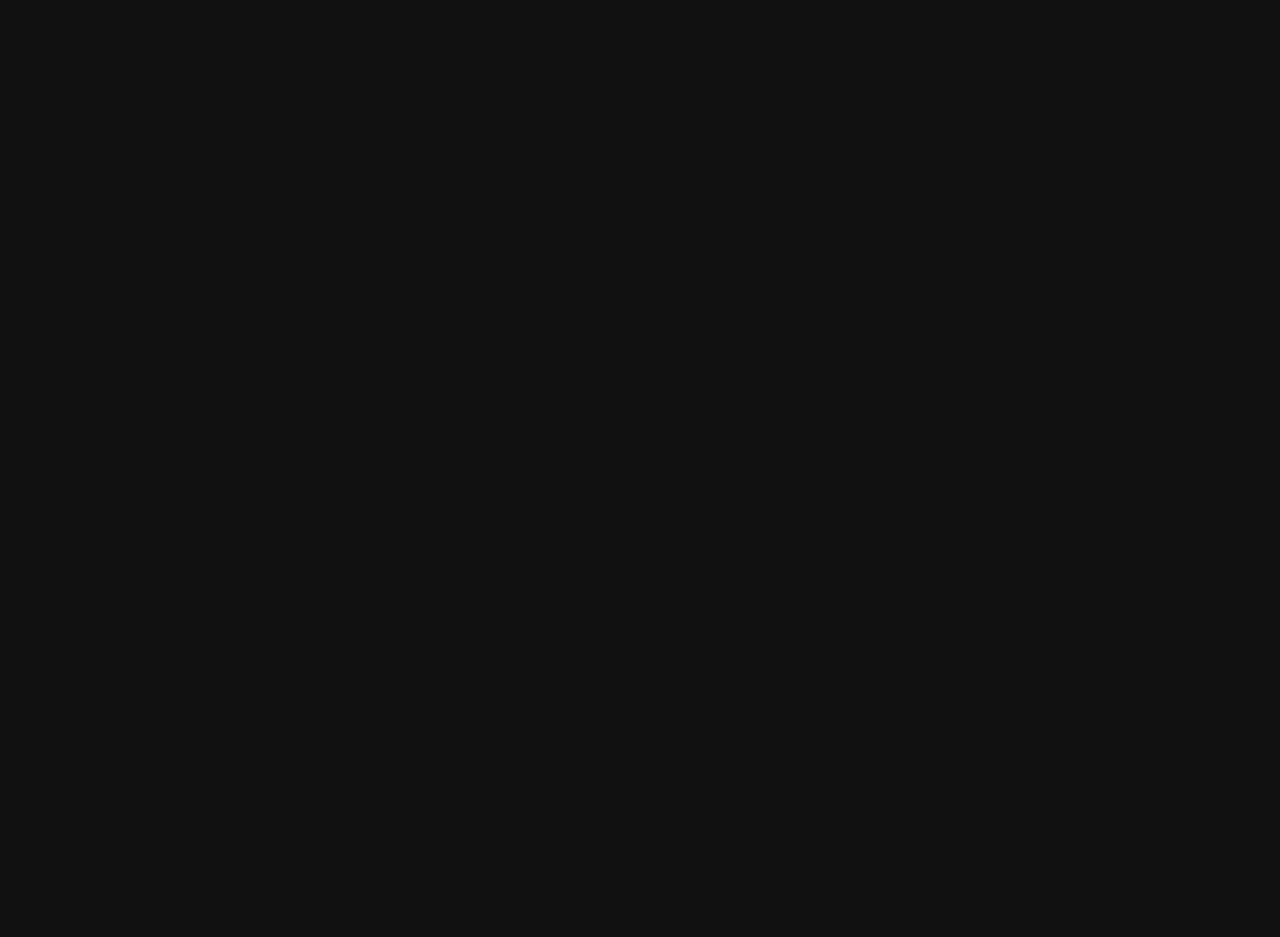
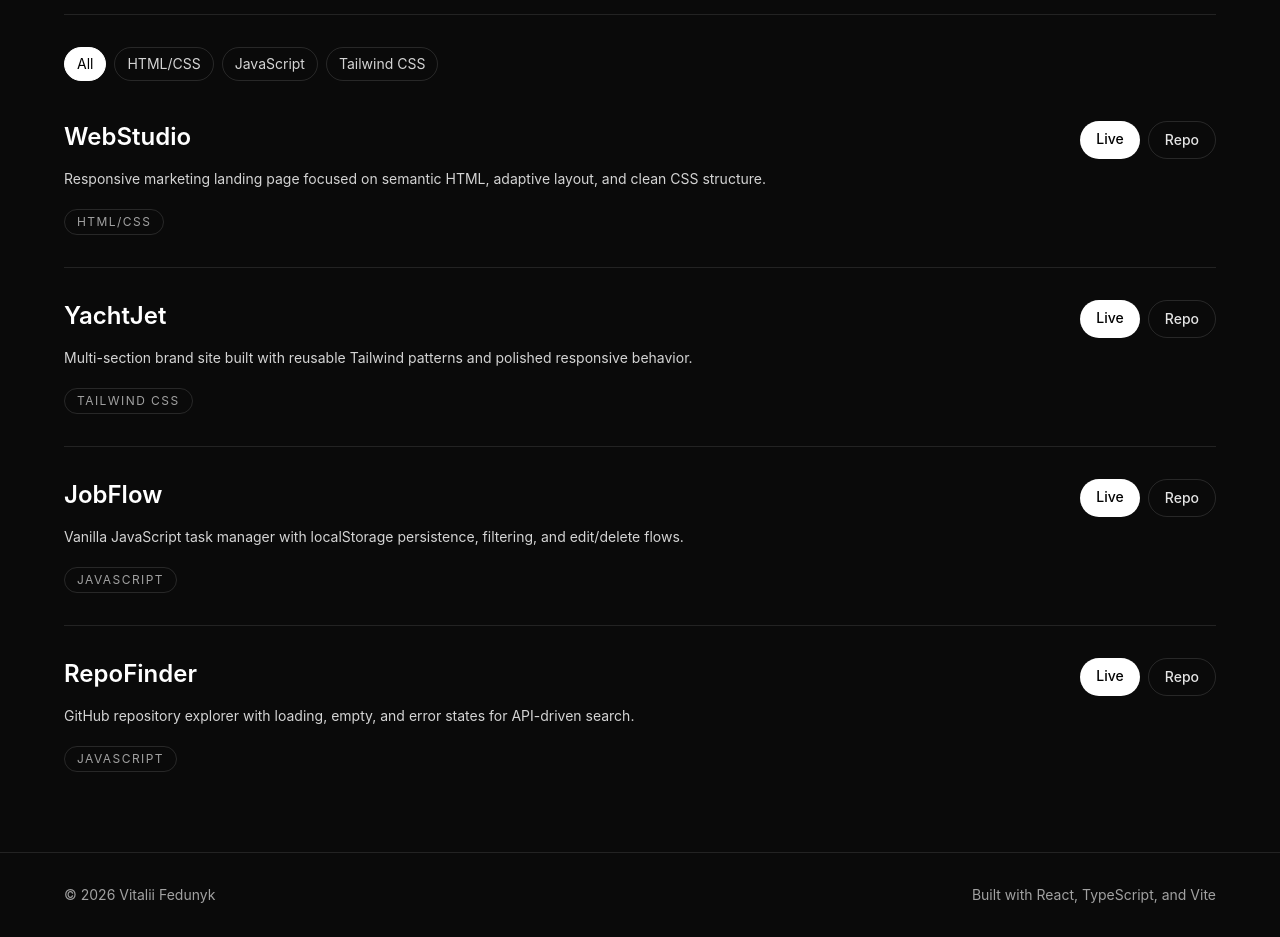
Before and after one commit to vitaliifedunyk/portfolio, a React (Vite) app: page / in a window 1280 px wide. Shown: the part 1471-2408 px from the top of the page. Before the commit the page ends 1438 px from the top, so only its background shows below. Built offline with nearby package versions, Linux system fonts and the light colour scheme.

Commit message:
feat: add Projects section with category filters

```diff
--- a/src/App.tsx
+++ b/src/App.tsx
@@ -1,4 +1,11 @@
-import { AboutOverlay, Footer, Hero, Navbar, Section } from './components';
+import {
+  AboutOverlay,
+  Footer,
+  Hero,
+  Navbar,
+  ProjectsOverlay,
+  Section,
+} from './components';
 
 function App() {
   return (
@@ -9,6 +16,9 @@ function App() {
         <Section id="about" title="About">
           <AboutOverlay />
         </Section>
+        <Section id="projects" title="Projects">
+          <ProjectsOverlay />
+        </Section>
         <Footer />
       </main>
     </div>
--- a/src/components/common/Navbar.tsx
+++ b/src/components/common/Navbar.tsx
@@ -8,6 +8,9 @@ export function Navbar() {
         <nav className="flex items-center gap-5 text-sm text-neutral-300">
           <a href="#about" className="transition-colors hover:text-white">
             About
+          </a>
+          <a href="#projects" className="transition-colors hover:text-white">
+            Projects
           </a>
           <a
             href="mailto:vitaliifedunyk.dev@gmail.com"
--- /dev/null
+++ b/src/components/features/ProjectsOverlay.tsx
@@ -0,0 +1,177 @@
+import { useMemo, useState } from 'react';
+import { motion } from 'framer-motion';
+
+type ProjectTrack = 'html-css' | 'javascript' | 'tailwindcss';
+
+type Project = {
+  id: number;
+  title: string;
+  description: string;
+  technologies: string[];
+  liveUrl: string;
+  githubUrl: string;
+  tracks: ProjectTrack[];
+};
+
+type ProjectFilter = 'all' | ProjectTrack;
+
+const projects: Project[] = [
+  {
+    id: 1,
+    title: 'WebStudio',
+    description:
+      'Responsive marketing landing page focused on semantic HTML, adaptive layout, and clean CSS structure.',
+    technologies: ['HTML/CSS'],
+    liveUrl: 'https://vitaliifedunyk.github.io/goit-markup-hw-06/',
+    githubUrl: 'https://github.com/vitaliifedunyk/goit-markup-hw-06',
+    tracks: ['html-css'],
+  },
+  {
+    id: 2,
+    title: 'YachtJet',
+    description:
+      'Multi-section brand site built with reusable Tailwind patterns and polished responsive behavior.',
+    technologies: ['Tailwind CSS'],
+    liveUrl: 'https://vitaliifedunyk.github.io/yachtjet/',
+    githubUrl: 'https://github.com/vitaliifedunyk/yachtjet',
+    tracks: ['tailwindcss'],
+  },
+  {
+    id: 3,
+    title: 'JobFlow',
+    description:
+      'Vanilla JavaScript task manager with localStorage persistence, filtering, and edit/delete flows.',
+    technologies: ['JavaScript'],
+    liveUrl: 'https://vitaliifedunyk.github.io/jobflow/',
+    githubUrl: 'https://github.com/vitaliifedunyk/jobflow',
+    tracks: ['javascript'],
+  },
+  {
+    id: 4,
+    title: 'RepoFinder',
+    description:
+      'GitHub repository explorer with loading, empty, and error states for API-driven search.',
+    technologies: ['JavaScript'],
+    liveUrl: 'https://vitaliifedunyk.github.io/repofinder/',
+    githubUrl: 'https://github.com/vitaliifedunyk/repofinder',
+    tracks: ['javascript'],
+  },
+];
+
+const filters: Array<{ id: ProjectFilter; label: string }> = [
+  { id: 'all', label: 'All' },
+  { id: 'html-css', label: 'HTML/CSS' },
+  { id: 'javascript', label: 'JavaScript' },
+  { id: 'tailwindcss', label: 'Tailwind CSS' },
+];
+
+const containerVariants = {
+  hidden: { opacity: 0 },
+  visible: {
+    opacity: 1,
+    transition: {
+      delayChildren: 0.08,
+      staggerChildren: 0.08,
+    },
+  },
+};
+
+const itemVariants = {
+  hidden: { opacity: 0, y: 16 },
+  visible: {
+    opacity: 1,
+    y: 0,
+    transition: {
+      duration: 0.42,
+      ease: [0.22, 1, 0.36, 1] as const,
+    },
+  },
+};
+
+export function ProjectsOverlay() {
+  const [activeFilter, setActiveFilter] = useState<ProjectFilter>('all');
+
+  const filteredProjects = useMemo(() => {
+    if (activeFilter === 'all') {
+      return projects;
+    }
+
+    return projects.filter((project) => project.tracks.includes(activeFilter));
+  }, [activeFilter]);
+
+  return (
+    <motion.div
+      variants={containerVariants}
+      initial="hidden"
+      whileInView="visible"
+      viewport={{ once: true, amount: 0.2 }}
+      className="space-y-10"
+    >
+      <motion.div variants={itemVariants} className="flex flex-wrap gap-2">
+        {filters.map((filter) => (
+          <button
+            key={filter.id}
+            onClick={() => setActiveFilter(filter.id)}
+            className={`rounded-full border px-3 py-1.5 text-sm transition-colors ${
+              activeFilter === filter.id
+                ? 'border-white bg-white text-black'
+                : 'border-white/12 text-neutral-300 hover:border-white/40 hover:text-white'
+            }`}
+          >
+            {filter.label}
+          </button>
+        ))}
+      </motion.div>
+
+      <div className="space-y-8">
+        {filteredProjects.map((project) => (
+          <motion.article
+            key={project.id}
+            variants={itemVariants}
+            className="border-b border-white/10 pb-8 last:border-b-0 last:pb-0"
+          >
+            <div className="mb-4 flex items-start justify-between gap-4">
+              <div>
+                <h3 className="text-2xl font-semibold text-white">
+                  {project.title}
+                </h3>
+                <p className="mt-3 max-w-3xl text-sm leading-7 text-neutral-300">
+                  {project.description}
+                </p>
+              </div>
+              <div className="flex shrink-0 gap-2">
+                <a
+                  href={project.liveUrl}
+                  target="_blank"
+                  rel="noopener noreferrer"
+                  className="rounded-full bg-white px-4 py-2 text-sm font-medium text-black"
+                >
+                  Live
+                </a>
+                <a
+                  href={project.githubUrl}
+                  target="_blank"
+                  rel="noopener noreferrer"
+                  className="rounded-full border border-white/12 px-4 py-2 text-sm font-medium text-neutral-200"
+                >
+                  Repo
+                </a>
+              </div>
+            </div>
+
+            <div className="flex flex-wrap gap-2">
+              {project.technologies.map((tech) => (
+                <span
+                  key={tech}
+                  className="rounded-full border border-white/12 px-3 py-1 text-xs uppercase tracking-[0.12em] text-neutral-400"
+                >
+                  {tech}
+                </span>
+              ))}
+            </div>
+          </motion.article>
+        ))}
+      </div>
+    </motion.div>
+  );
+}
--- a/src/components/index.ts
+++ b/src/components/index.ts
@@ -3,3 +3,4 @@ export { Section } from './common/Section';
 export { Hero } from './features/Hero';
 export { Footer } from './common/Footer';
 export { AboutOverlay } from './features/AboutOverlay';
+export { ProjectsOverlay } from './features/ProjectsOverlay';
```
